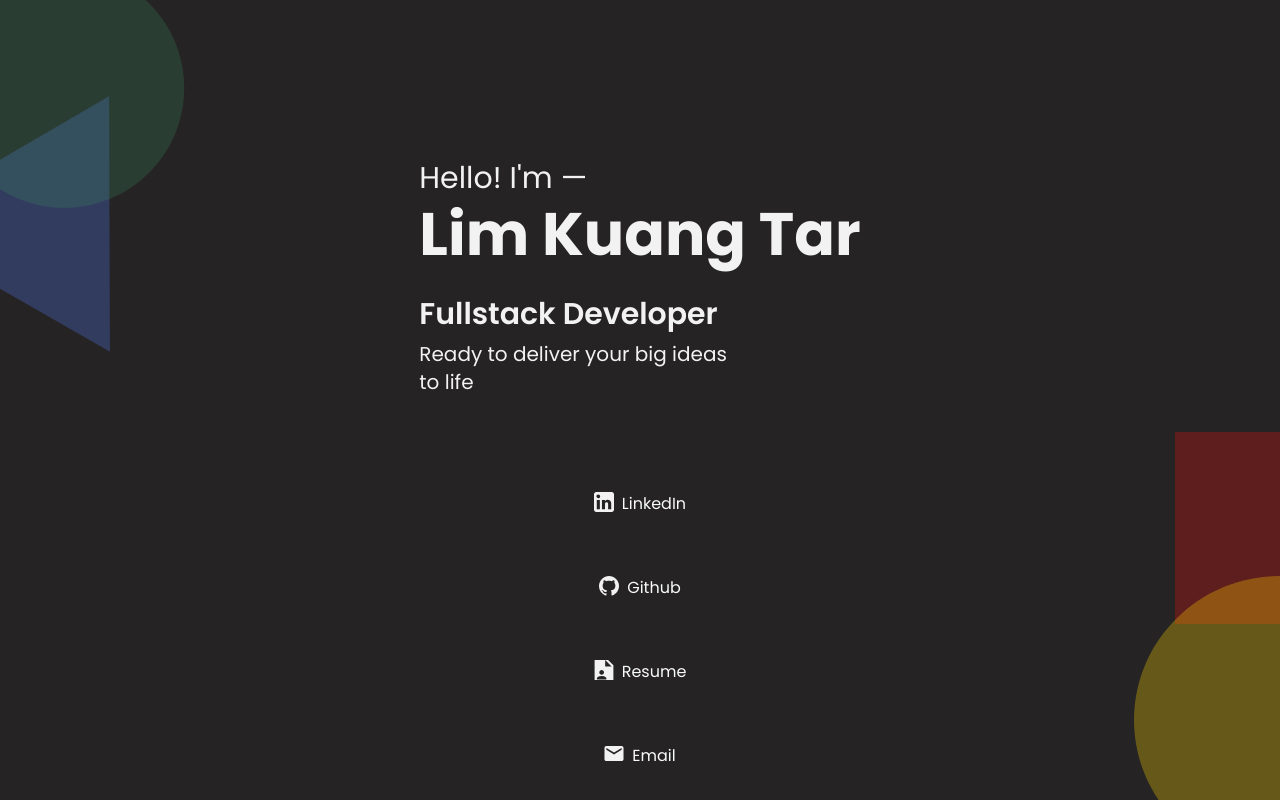
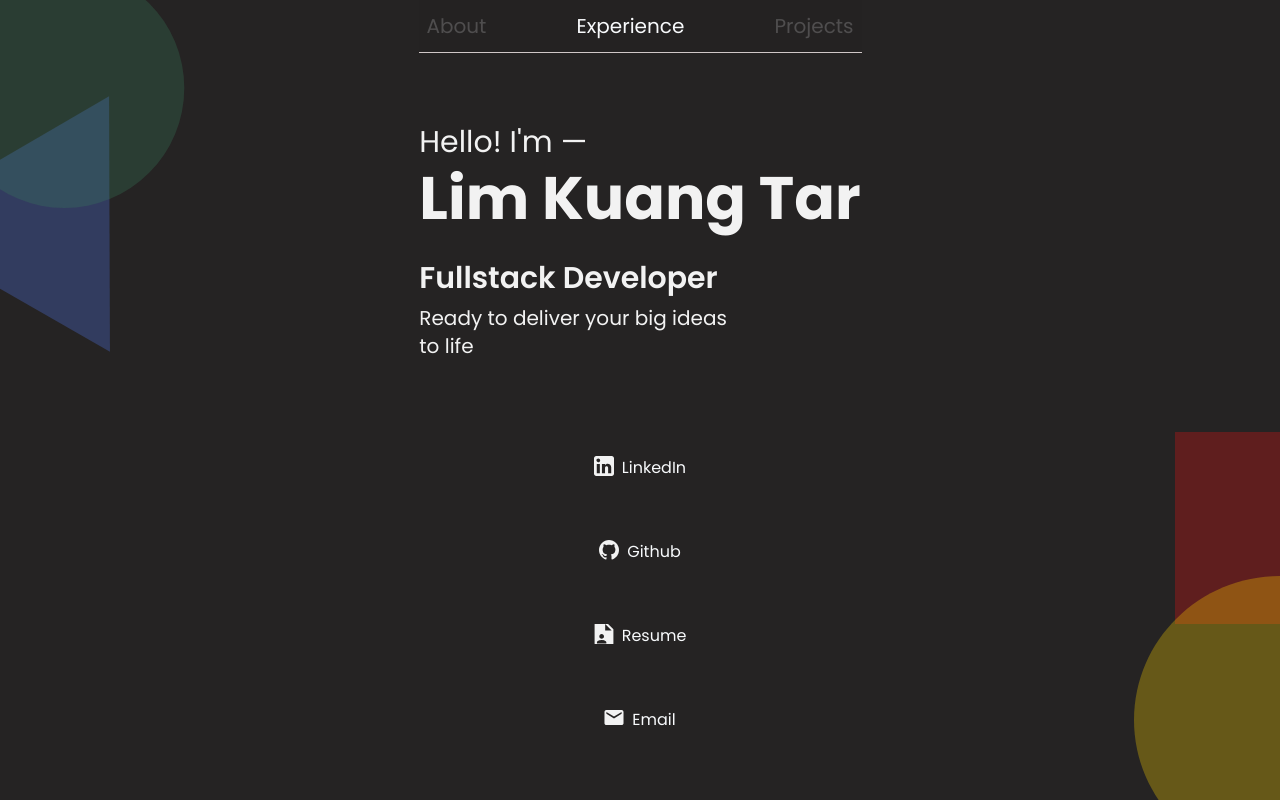
Before and after one commit to BuddyLim/portfolio, a React (Vite) app: page / in a window 1280 px wide. Shown: the top 800 px of the page. Built offline with nearby package versions, Linux system fonts and the light colour scheme.

Commit message:
[Add] Finalize portfolio

```diff
--- a/package.json
+++ b/package.json
@@ -21,7 +21,8 @@
     "tailwind-gradient-mask-image": "^1.2.0",
     "tailwind-merge": "^2.4.0",
     "tailwindcss-animate": "^1.0.7",
-    "vite-plugin-svgr": "^4.2.0"
+    "vite-plugin-svgr": "^4.2.0",
+    "zustand": "^4.5.4"
   },
   "devDependencies": {
     "@eslint/compat": "^1.1.0",
--- a/src/App.tsx
+++ b/src/App.tsx
@@ -1,5 +1,13 @@
-import { motion, MotionValue, useScroll, useTransform } from "framer-motion";
-import React, { forwardRef, useRef } from "react";
+import {
+  motion,
+  MotionValue,
+  useInView,
+  useScroll,
+  useTransform,
+} from "framer-motion";
+import React, { forwardRef, HTMLProps, useEffect, useRef } from "react";
+
+import { useIntersectionStore } from "@/store/intersection";
 
 import { Badge } from "@/components/ui/badge";
 import { ThemeProvider } from "@/components/theme-provider";
@@ -25,39 +33,93 @@ import "./App.css";
 interface NewTabLinkProps extends React.PropsWithChildren {
   url: string;
   children: string | React.ReactElement;
-  additionalCls?: string;
+  className?: HTMLProps<HTMLElement>["className"];
 }
 
 const openNewTabRedirect = (url: string) => {
   window.open(url, "_blank");
 };
 
-const NewTabLink = ({ url, additionalCls = "", children }: NewTabLinkProps) => (
+const NewTabLink = ({ url, className = "", children }: NewTabLinkProps) => (
   <a
     href={url}
     target="_blank"
     rel="noopener noreferrer"
     className={`hover:text-[#02C9D7] group-hover:text-[#02C9D7] group-hover:text-[1.02rem] md:group-hover:text-[1.16rem] duration-300 transition-all group md:hover:text-[1.16rem] hover:text-[1.02rem]
-    focus:outline-none focus-visible:text-[#02C9D7] focus:ring-2 ring-inset focus:border-[#02C9D7]/30 focus-visible:ring-[#02C9D7]/30 cursor-pointer ${additionalCls}`}
+    focus:outline-none focus-visible:text-[#02C9D7] focus:ring-2 ring-inset focus:border-[#02C9D7]/30 focus-visible:ring-[#02C9D7]/30 cursor-pointer ${className}`}
     onClick={(event) => event.currentTarget.blur()}
   >
     {children}
   </a>
 );
 
-// const Header = () => {
-//   return (
-//     <header className="sticky top-0 py-3 px-0.5 bg-[#242222] z-10">
-//       <div className="grid grid-flow-col border-b-[#D0C7C7] border-b-[0.2px] py-3 justify-between">
-//         <span className="text-sm md:text-lg lg:text-xl">About</span>
-//         <span className="text-sm md:text-lg lg:text-xl">Experience</span>
-//         <span className="text-sm md:text-lg lg:text-xl">Projects</span>
-//       </div>
-//     </header>
-//   );
-// };
+const Header = () => {
+  const { view } = useIntersectionStore();
+  const scrollToView = (id: string) => {
+    if (document.getElementById(id) == null) return;
 
-const About = forwardRef((_, ref: React.Ref<HTMLElement>) => {
+    window.scrollTo({
+      behavior: "smooth",
+      top:
+        document.getElementById(id)!.getBoundingClientRect().top -
+        document.body.getBoundingClientRect().top -
+        60,
+    });
+  };
+
+  const headerList = [
+    {
+      id: "about",
+      text: "About",
+    },
+    {
+      id: "experience",
+      text: "Experience",
+    },
+    {
+      id: "projects",
+      text: "Projects",
+    },
+  ];
+
+  return (
+    <header className="fixed bg-[#242222] z-10 w-full max-w-[443px]">
+      <div className="grid grid-flow-col border-b-[#D0C7C7] border-b-[0.2px] py-3 px-2 justify-between">
+        {headerList.map(({ id, text }) => (
+          <motion.button
+            key={id}
+            className="text-sm md:text-lg lg:text-xl focus:outline-none focus:ring focus:ring-[#02C9D7]/30"
+            onClick={() => scrollToView(id)}
+            animate={{
+              opacity: view === id ? 1 : 0.2,
+            }}
+          >
+            {text}
+          </motion.button>
+        ))}
+      </div>
+    </header>
+  );
+};
+
+const About = forwardRef(
+  (
+    { windowHeight }: { windowHeight: number },
+    fadeOutRef: React.ForwardedRef<HTMLElement>
+  ) => {
+    const inViewRef = useRef(null);
+    const isInView = useInView(inViewRef, {
+      // margin: "-100px 0px 0px 0px",
+      amount: windowHeight > 420 ? 0.6 : 0.2,
+    });
+    const { view, setCurrentView } = useIntersectionStore();
+
+    useEffect(() => {
+      if (view !== "about") {
+        setCurrentView("about");
+      }
+    }, [isInView]);
+
     const additionalLinks = [
       {
         iconURL: "./icons/linkedin.svg",
@@ -83,12 +145,13 @@ const About = forwardRef((_, ref: React.Ref<HTMLElement>) => {
 
     return (
       <section
-      ref={ref}
-      className="flex flex-col gap-24 mt-40 items-center relative"
+        ref={fadeOutRef}
+        className="flex flex-col gap-24 items-center relative min-h-lvh justify-center"
+        id="about"
       >
-      <motion.div
-        className="flex flex-col flex-initial items-start pl-10 min-[374px]:pl-0 text-[#F2F2F2]"
-        // style={{ opacity: scrollYProgressIntro }}
+        <div
+          ref={inViewRef}
+          className="flex flex-col flex-initial items-start pl-10 min-[374px]:pl-0 text-[#F2F2F2] pt-20"
         >
           <span className="text-1xl md:text-2xl lg:text-3xl">Hello! I'm —</span>
           <span className="text-4xl md:text-5xl lg:text-6xl font-bold mt-2">
@@ -100,17 +163,19 @@ const About = forwardRef((_, ref: React.Ref<HTMLElement>) => {
           <span className="text-sm md:text-lg lg:text-xl w-80 text-start mt-2">
             Ready to deliver your big ideas to life
           </span>
-      </motion.div>
+        </div>
         <ul
           className="flex flex-col gap-y-9 items-center"
           // style={{ opacity: scrollYProgressLinks }}
         >
           {additionalLinks.map(({ iconURL, text, url }) => (
             <li className="h-12" key={url}>
-            <NewTabLink url={url} additionalCls="flex flex-row gap-2">
+              <NewTabLink url={url} className="flex flex-row gap-2">
                 <>
                   <MaskedIcon iconURL={iconURL} />
-                <span className="text-sm md:text-md lg:text-base">{text}</span>
+                  <span className="text-sm md:text-md lg:text-base">
+                    {text}
+                  </span>
                 </>
               </NewTabLink>
             </li>
@@ -118,7 +183,8 @@ const About = forwardRef((_, ref: React.Ref<HTMLElement>) => {
         </ul>
       </section>
     );
-});
+  }
+);
 
 const ExperienceTimeline = () => {
   const timelineArr = [
@@ -146,7 +212,7 @@ const ExperienceTimeline = () => {
       end: "2022",
       title: "Software Associate - Redsquare",
       content:
-        "Developed, shipped and maintained high quality websites for multiple clients",
+        "Developed, shipped and maintained high quality websites for multiple clients with other engineers while mentoring junior engineers",
       badges: [
         "TS/JS",
         "Python",
@@ -195,8 +261,8 @@ const ExperienceTimeline = () => {
           side="left"
           className="w-full text-xs md:text-sm text-[#D0C7C7] line-clamp-none whitespace-pre-line text-right flex flex-col"
         >
-          <span>{end}</span>
-          <span>{start}</span>
+          <time>{end}</time>
+          <time>{start}</time>
         </TimelineHeading>
         <TimelineHeading
           side="right"
@@ -240,9 +306,31 @@ const MaskedIcon = ({ iconURL }: { iconURL: string }) => {
   );
 };
 
-const Experience = () => {
+const Experience = ({
+  showTitle,
+  windowHeight,
+}: {
+  showTitle: boolean;
+  windowHeight: number;
+}) => {
+  const inViewRef = useRef(null);
+  const isInView = useInView(inViewRef, {
+    // margin: "100% 0px 0px 0px",
+    amount: windowHeight > 420 ? 0.5 : 0.2,
+  });
+  const { view, setCurrentView } = useIntersectionStore();
+
+  useEffect(() => {
+    if (view !== "experience") {
+      setCurrentView("experience");
+    }
+  }, [isInView]);
+
   return (
-    <section className="mt-32 w-full sm:px-0">
+    <section ref={inViewRef} className="mt-32 w-full sm:px-0" id="experience">
+      {showTitle ? (
+        <p className="my-8 text-lg text-[#02C9D7]/[.8]">Experience</p>
+      ) : null}
       <Timeline
         positions="left"
         className="[&>li]:grid-cols-[0.63fr_min-content_3fr] min-[419px]:[&>li]:grid-cols-[0.485fr_min-content_3fr] [&>li]:gap-x-1 sm:[&>li]:gap-x-3"
@@ -252,7 +340,7 @@ const Experience = () => {
       <div className="h-12 mt-5 pl-28">
         <NewTabLink
           url="./resume.pdf"
-          additionalCls="flex flex-row gap-2 text-sm md:text-base w-fit"
+          className="flex flex-row gap-2 text-sm md:text-base w-fit"
         >
           <>
             <span>View Full Resume</span>
@@ -264,7 +352,26 @@ const Experience = () => {
   );
 };
 
-const Projects = () => {
+const Projects = ({
+  showTitle,
+  windowHeight,
+}: {
+  showTitle: boolean;
+  windowHeight: number;
+}) => {
+  const inViewRef = useRef(null);
+  const isInView = useInView(inViewRef, {
+    // margin: "100px 0px 0px 0px",
+    amount: windowHeight > 420 ? 0.4 : 0.2,
+  });
+  const { view, setCurrentView } = useIntersectionStore();
+
+  useEffect(() => {
+    if (view !== "projects") {
+      setCurrentView("projects");
+    }
+  }, [isInView]);
+
   const projectsArr = [
     {
       title: "Mywheels",
@@ -294,10 +401,13 @@ const Projects = () => {
   ];
 
   return (
-    <section className="flex flex-col mt-32">
+    <section ref={inViewRef} className="flex flex-col mt-32" id="projects">
+      {showTitle ? (
+        <p className="my-8 text-lg text-[#02C9D7]/[.8]">Projects</p>
+      ) : null}
       {projectsArr.map(({ title, imgSrc, description, url, imgAltDesc }) => (
         <div
-          className="flex flex-col hover:bg-[#02C9D7]/[.05] transition-all duration-300 rounded-md cursor-pointer group px-12 md:px-8 py-16"
+          className="flex flex-col hover:bg-[#02C9D7]/[.05] transition-all duration-300 rounded-md cursor-pointer group px-12 md:px-8 py-14"
           onClick={() => {
             openNewTabRedirect(url);
           }}
@@ -317,7 +427,7 @@ const Projects = () => {
           <div className="flex flex-col items-start mt-2 ">
             <NewTabLink
               url={url}
-              additionalCls="inline-block align-baseline leading-10  text-base md:text-lg"
+              className="inline-block align-baseline leading-10  text-base md:text-lg"
             >
               {title}
             </NewTabLink>
@@ -344,17 +454,17 @@ const Footer = () => {
 
 const BackgroundImage = ({
   url,
-  additionalClass,
+  className,
   mousePosition,
 }: {
   url: string;
-  additionalClass: string;
+  className?: HTMLProps<HTMLElement>["className"];
   mousePosition?: { x: number; y: number };
 }) => {
   return (
     <motion.img
       animate={mousePosition}
-      className={`${additionalClass}`}
+      className={`${className}`}
       src={url}
       transition={{ type: "tween" }}
       alt={`background-image-${url}`}
@@ -366,52 +476,53 @@ const Background = ({ opacity }: { opacity: MotionValue<number> }) => {
   //Parallax scroll fade out opacity!!
   return (
     <motion.div
-      className="w-[100%] h-screen fixed -z-1 "
+      className="w-[100%] h-screen fixed -z-1"
       style={{ opacity: opacity }}
     >
       <BackgroundImage
         url={RectangleRed}
-        additionalClass="absolute bottom-10 min-[549px]:bottom-16 lg:bottom-44 -right-28 min-[549px]:-right-24 h-36 lg:h-48"
+        className="absolute bottom-10 min-[549px]:bottom-16 lg:bottom-44 -right-28 min-[549px]:-right-24 h-36 lg:h-48"
       />
       <BackgroundImage
         url={HalfYellow}
-        additionalClass="absolute -bottom-16 min-[549px]:-bottom-18 -right-6 min-[549px]:-right-0 lg:right-0 h-40 min-[549px]:h-48 lg:h-72"
+        className="absolute -bottom-16 min-[549px]:-bottom-18 -right-6 min-[549px]:-right-0 lg:right-0 h-40 min-[549px]:h-48 lg:h-72"
       />
       <BackgroundImage
         url={Triangle}
-        additionalClass="absolute top-8 min-[549px]:top-16 lg:top-24 -left-[7.5rem] min-[549px]:-left-28 h-40 min-[549px]:h-48 lg:h-64"
+        className="absolute top-8 min-[549px]:top-16 lg:top-24 -left-[7.5rem] min-[549px]:-left-28 h-40 min-[549px]:h-48 lg:h-64"
       />
       <BackgroundImage
         url={CircleGreen}
-        additionalClass="absolute -top-10 min-[549px]:-top-8 -left-20 min-[549px]:-left-14 h-40 min-[549px]:h-44 lg:h-60"
+        className="absolute -top-10 min-[549px]:-top-8 -left-20 min-[549px]:-left-14 h-40 min-[549px]:h-44 lg:h-60"
       />
-      {/* <ParallaxBackground /> */}
     </motion.div>
   );
 };
 
 function App() {
-  const windowSize = useWindowSize();
+  const { width = 0, height = 0 } = useWindowSize();
   const ref = useRef(null);
   const { scrollYProgress } = useScroll({
     target: ref,
-    offset: ["end 0.5", "start .5"],
+    offset: ["end 0.4", "start .5"],
   });
   const opacity = useTransform(
     scrollYProgress,
     [0, 1],
-    [windowSize && windowSize > 549 ? 1 : 0.2, 1]
+    [width > 549 ? 1 : 0.2, 1]
   );
+
+  const showTitle = width > 549 ? false : true;
 
   return (
     <ThemeProvider defaultTheme="dark" storageKey="vite-ui-theme">
       <Background opacity={opacity} />
+      {showTitle ? null : <Header />}
       <div className="min-[500px]:w-[443px] relative z-1 overflow-x-none">
-        {/* <Header /> */}
         <main className="relative" style={{ position: "relative" }}>
-          <About ref={ref} />
-          <Experience />
-          <Projects />
+          <About ref={ref} windowHeight={height} />
+          <Experience showTitle={showTitle} windowHeight={height} />
+          <Projects showTitle={showTitle} windowHeight={height} />
         </main>
         <Footer />
       </div>
--- a/src/hooks/useWindowSize.tsx
+++ b/src/hooks/useWindowSize.tsx
@@ -3,15 +3,19 @@ import { useState, useEffect } from "react";
 function useWindowSize() {
   const isWindowClient = typeof window === "object";
 
-  const [windowSize, setWindowSize] = useState(
-    isWindowClient ? window.innerWidth : undefined
-  );
+  const [windowSize, setWindowSize] = useState({
+    width: isWindowClient ? window.innerWidth : undefined,
+    height: isWindowClient ? window.innerHeight : undefined,
+  });
 
   //👇
   useEffect(() => {
     //a handler which will be called on change of the screen resize
     function setSize() {
-      setWindowSize(window.innerWidth);
+      setWindowSize({
+        width: window.innerWidth,
+        height: window.innerHeight,
+      });
     }
 
     if (isWindowClient) {
--- /dev/null
+++ b/src/store/intersection.ts
@@ -0,0 +1,12 @@
+import { create } from 'zustand'
+
+interface ViewState {
+  view: string
+  setCurrentView: (view: string) => void
+}
+
+export const useIntersectionStore = create<ViewState>((set) => ({
+  view: "about",
+  setCurrentView: (view) => set(() => ({ view: view })),
+//   removeAllBears: () => set({ bears: 0 }),
+}))
```
Also changed, not shown: 2 other files (tests, documents, lock files or other folders). Lines whose indentation alone changed are shown as unchanged.
